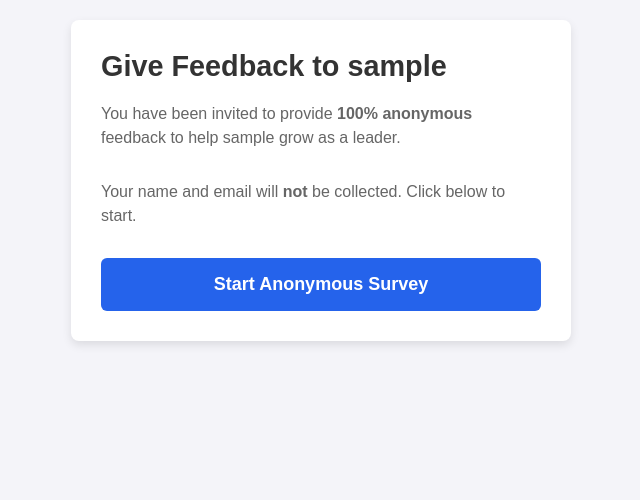
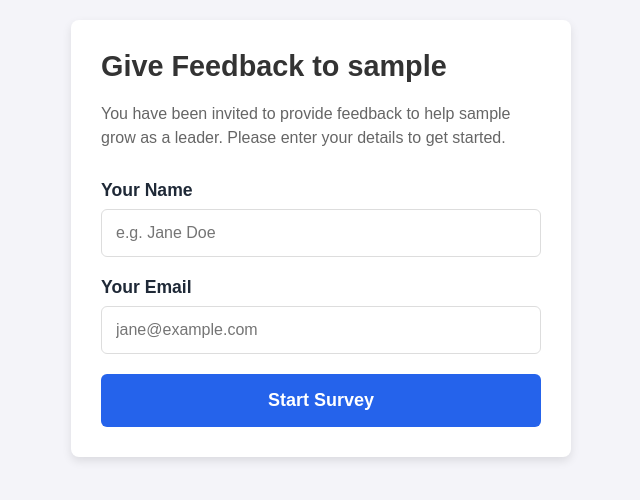
Before and after one commit to Emiliotso/superpowerapp, a Django app: template core/templates/public_invite.html in a window 1280 px wide. Shown: the top 500 px of the page, without its empty margins (319-959 px from the left). Run offline with Django 4.2, Linux system fonts and the light colour scheme; the template is opened without the code that fills it, so the values that code supplies are empty; the visitor is signed in with stand-in values (Sample User, id 1).

Commit message:
Fix: Revert anonymous public invite - restore Name/Email collection

```diff
--- a/core/templates/public_invite.html
+++ b/core/templates/public_invite.html
@@ -98,14 +98,18 @@
 <body>
     <div class="container">
         <h1>Give Feedback to {{ user.username }}</h1>
-        <p>You have been invited to provide <strong>100% anonymous</strong> feedback to help {{ user.username }} grow as
-            a leader.</p>
-        <p>Your name and email will <strong>not</strong> be collected. Click below to start.</p>
+        <p>You have been invited to provide feedback to help {{ user.username }} grow as a leader. Please enter your
+            details to get started.</p>
 
         <form method="post">
             {% csrf_token %}
-            <!-- No inputs needed, just the start button -->
-            <button type="submit">Start Anonymous Survey</button>
+            <label>Your Name</label>
+            <input type="text" name="name" required placeholder="e.g. Jane Doe">
+
+            <label>Your Email</label>
+            <input type="email" name="email" required placeholder="jane@example.com">
+
+            <button type="submit">Start Survey</button>
         </form>
     </div>
 </body>
--- a/core/templates/survey_form.html
+++ b/core/templates/survey_form.html
@@ -113,7 +113,7 @@
 <body>
     <div class="container">
         <h1>Feedback for {{ survey.user.username }}</h1>
-        <p class="intro">Hi,<br>
+        <p class="intro">Hi {{ survey.respondent_name }},<br>
             {{ survey.user.username }} values your perspective. Your feedback will remain <strong>100%
                 anonymous</strong>. It will be aggregated with others to provide them with an insightful self-narrative
             and an actionable path forward.</p>
```
Also changed, not shown: core/views.py (+7 -5 lines).
